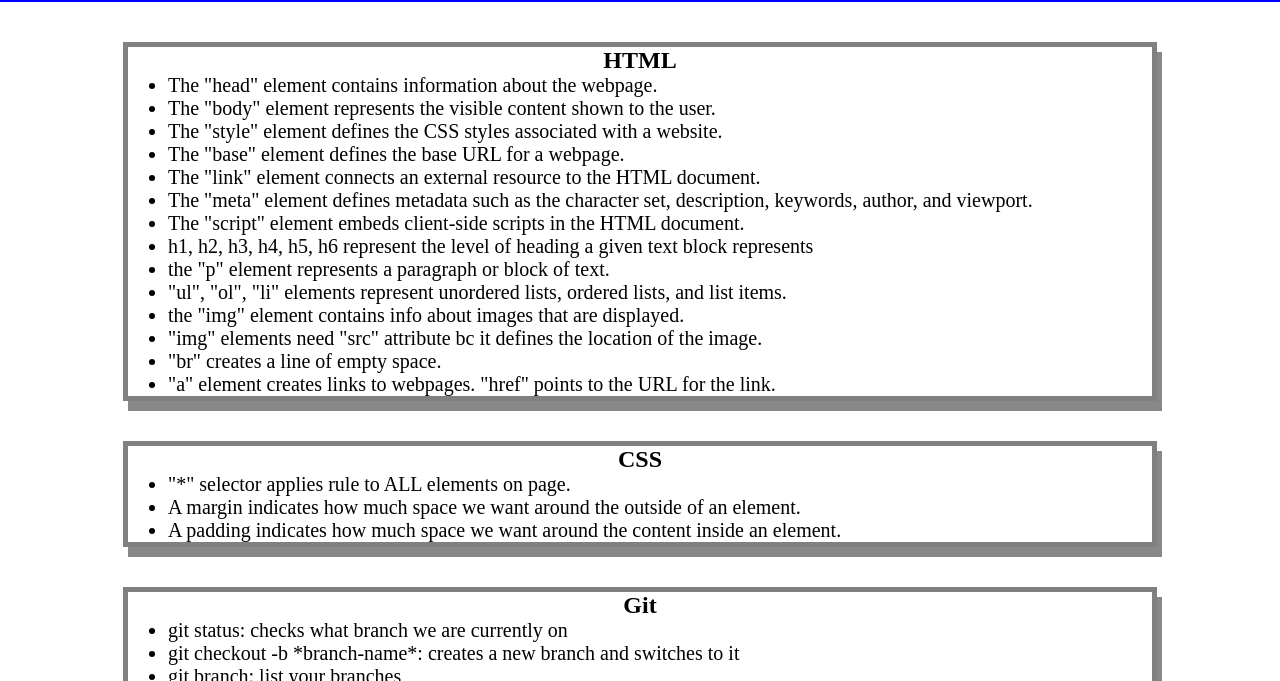
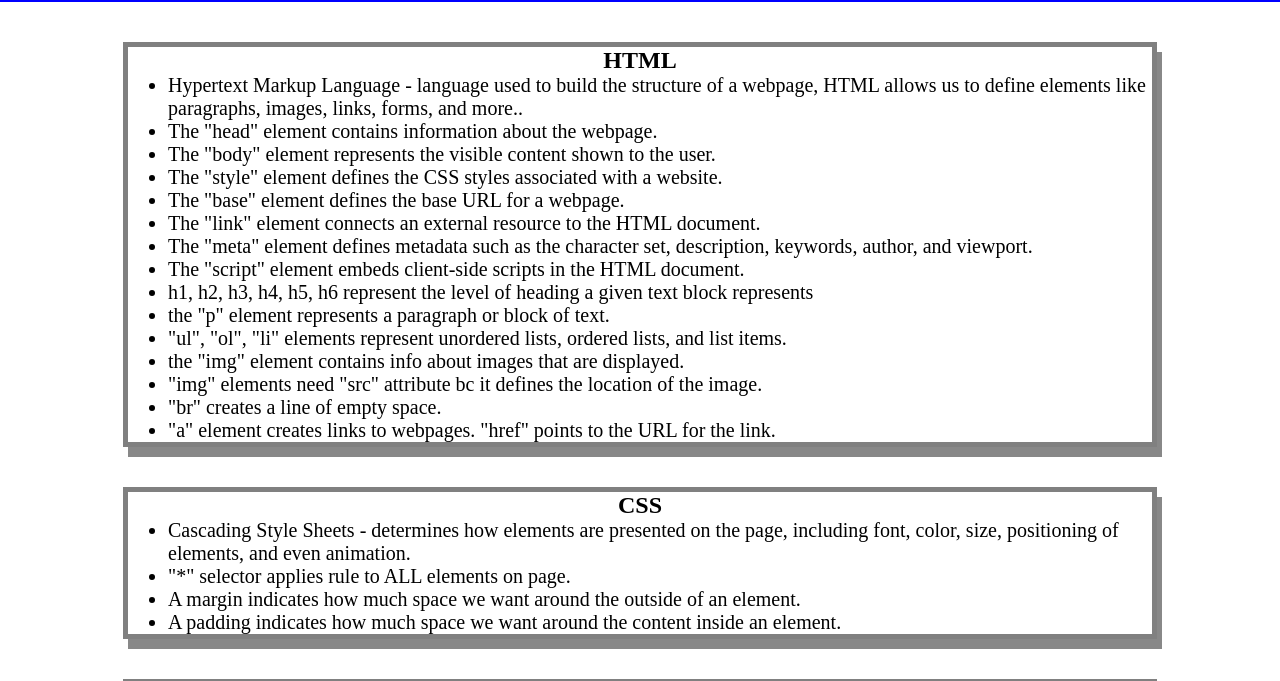
Before and after one commit to anduhrooo/prework-study-guide, a plain HTML site: page index.html in a window 1280 px wide. Shown: the part 118-799 px from the top of the page. Drawn offline with Linux system fonts and the light colour scheme.

Commit message:
added new notes to index file

```diff
--- a/index.html
+++ b/index.html
@@ -17,6 +17,7 @@
       <section class="card" id="html-section">
         <h2>HTML</h2>
         <ul>
+          <li>Hypertext Markup Language - language used to build the structure of a webpage, HTML allows us to define elements like paragraphs, images, links, forms, and more..</li>
           <li>The "head" element contains information about the webpage.</li>
           <li>The "body" element represents the visible content shown to the user.</li>
           <li>The "style" element defines the CSS styles associated with a website.</li>
@@ -37,6 +38,7 @@
      <section class="card" id="css-section">
       <h2>CSS</h2>
       <ul>
+        <li>Cascading Style Sheets - determines how elements are presented on the page, including font, color, size, positioning of elements, and even animation.</li>
         <li>"*" selector applies rule to ALL elements on page.</li>
         <li>A margin indicates how much space we want around the outside of an element.</li>
         <li>A padding indicates how much space we want around the content inside an element.</li>
```
